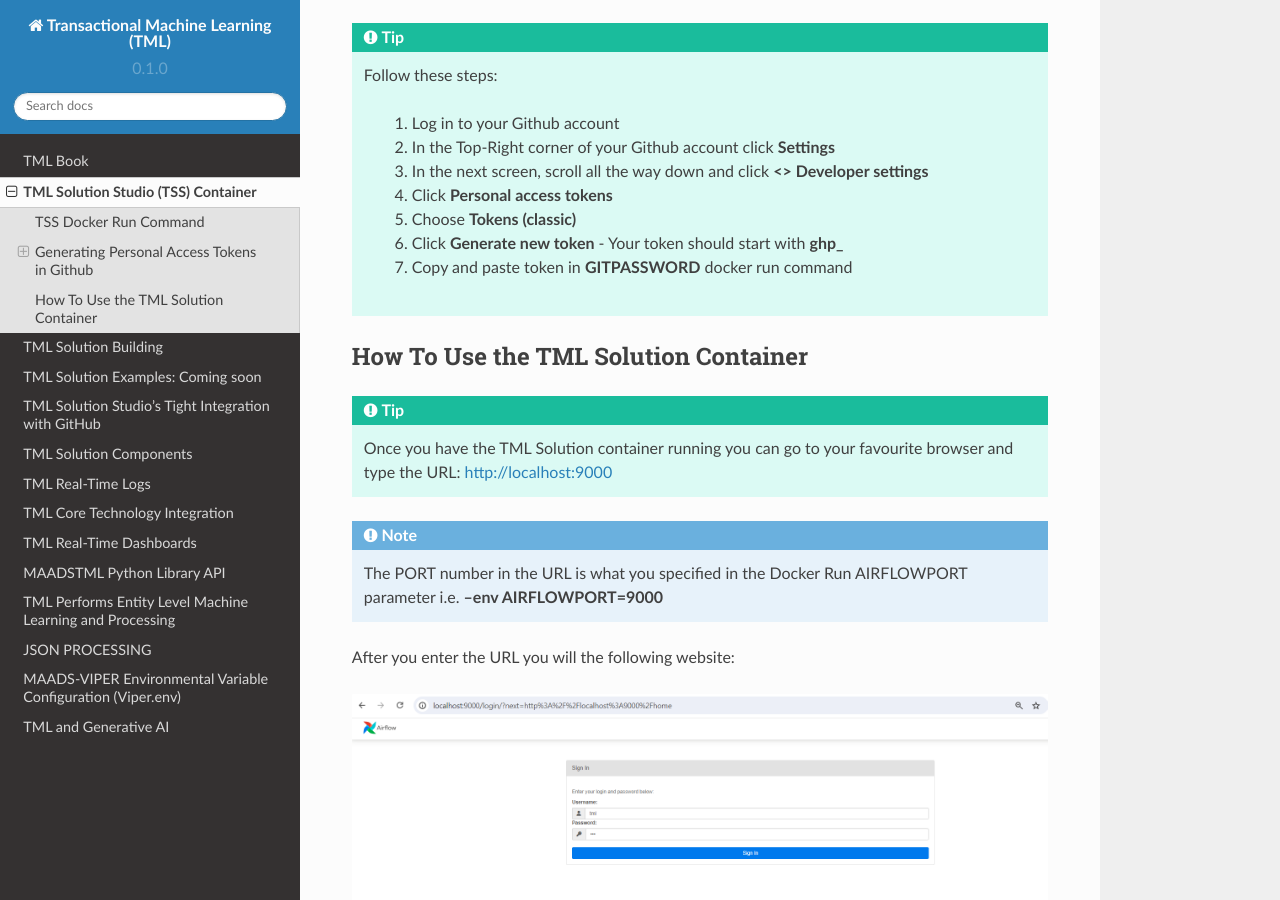
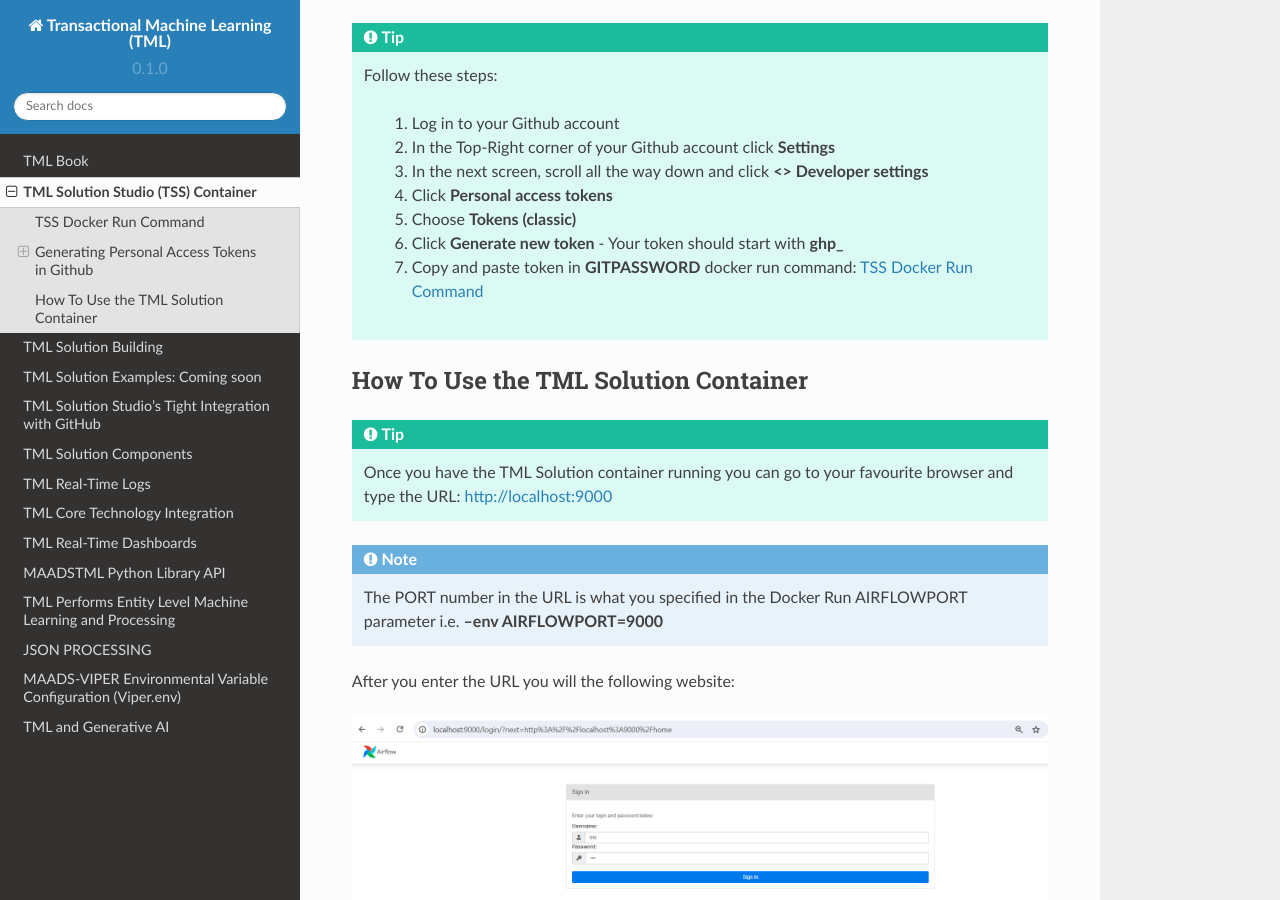
Before and after one commit to smaurice101/readthedocs, a Sphinx documentation site: the page built from docs/source/docker.rst, in a window 1280 px wide and 900 px high, scrolled down 1838 px. Built offline with Sphinx 7.4.7 and the Read the Docs theme 2.0.0, drawn with Linux system fonts in a browser that asks for light colours.

Commit message:
Update docker.rst

```diff
--- a/docs/source/docker.rst
+++ b/docs/source/docker.rst
@@ -89,7 +89,7 @@
 
       6. Click **Generate new token** -  Your token should start with **ghp_**
 
-      7. Copy and paste token in **GITPASSWORD** docker run command
+      7. Copy and paste token in **GITPASSWORD** docker run command: :ref:`TSS Docker Run Command`
 
 How To Use the TML Solution Container
 -------------------------
```
